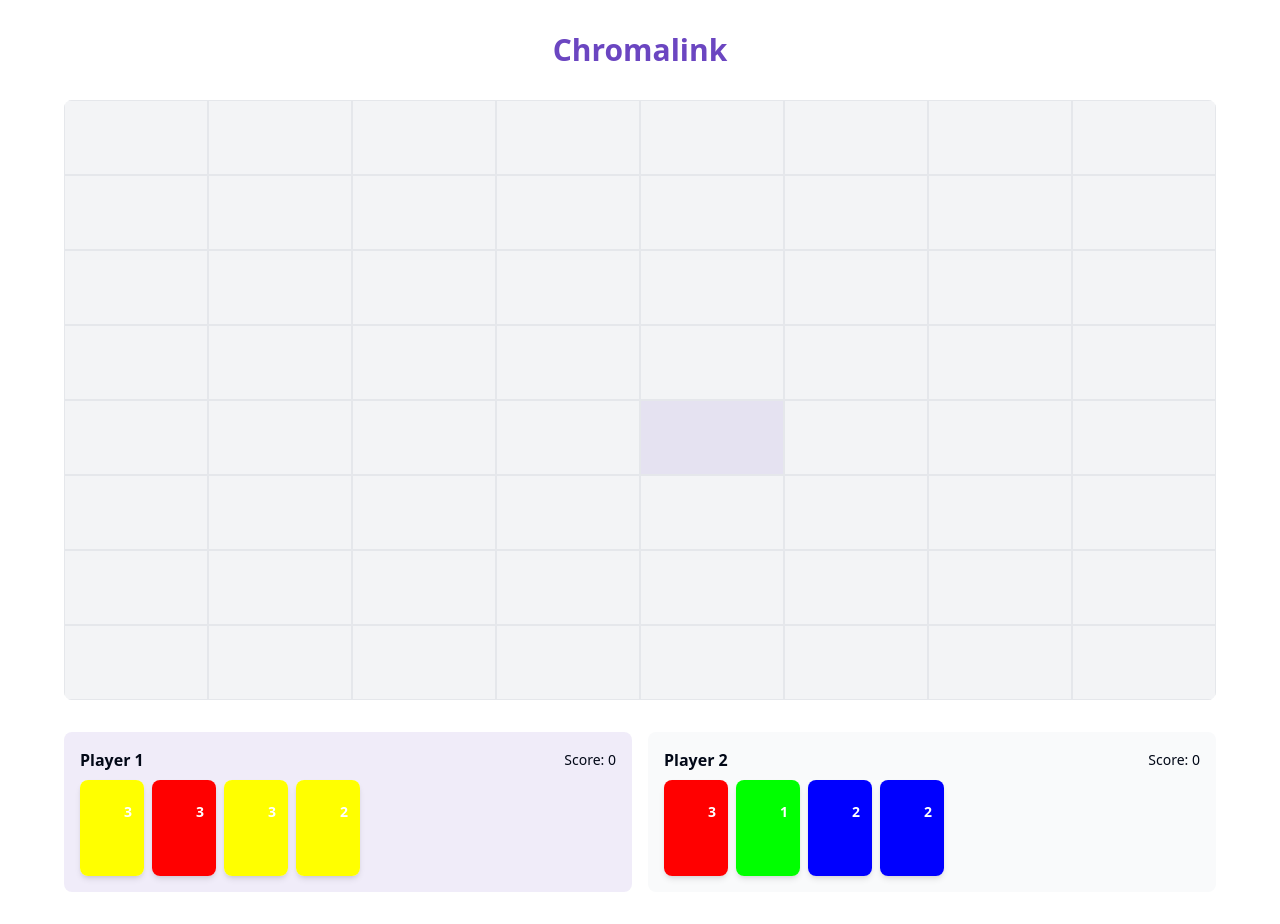
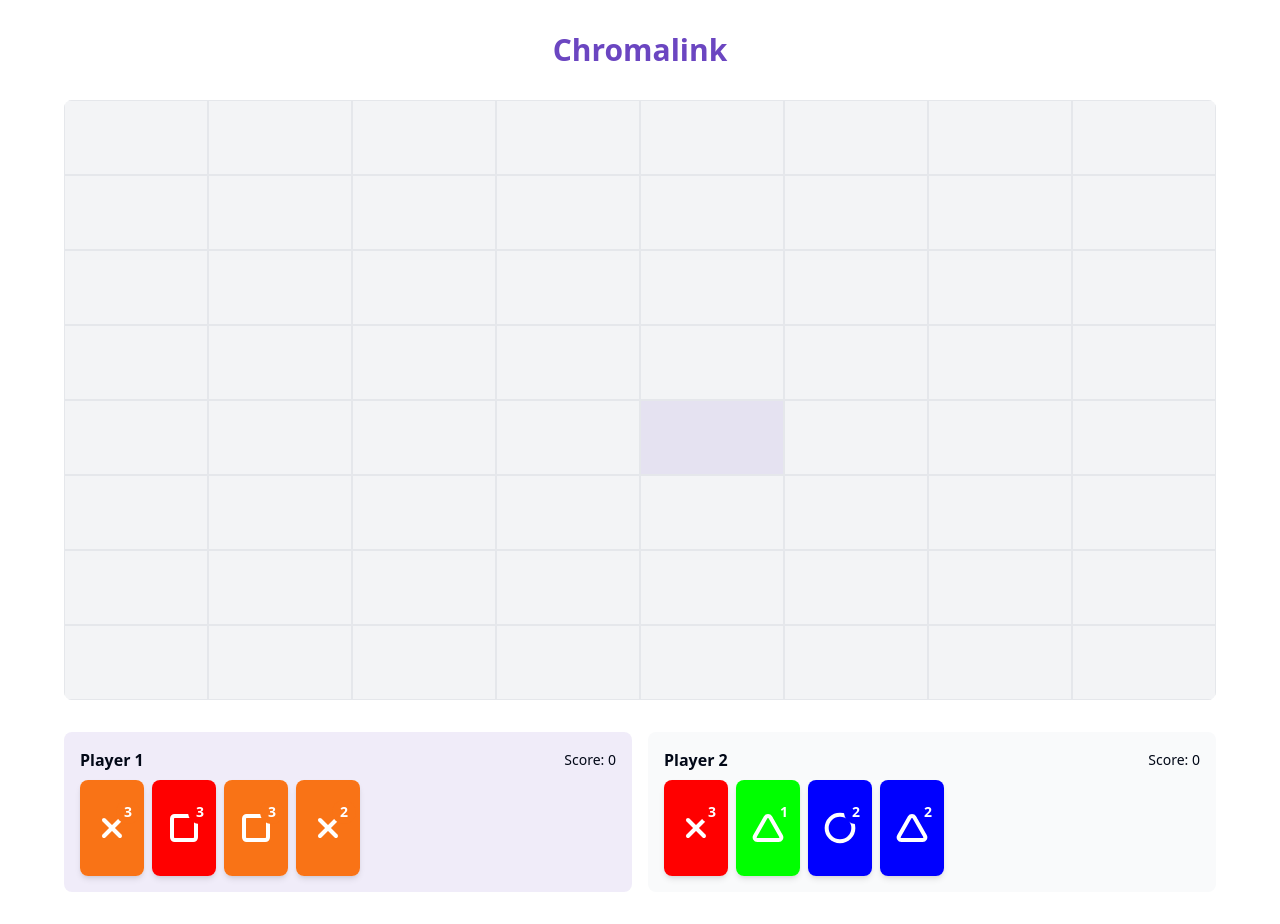
Before and after one commit to lecharles/game-for-kids-and-grownups-iota-card-play, a React (Vite) app: page / in a window 1280 px wide. Both pictures are taken after a click on the button "Start Game". Built offline with nearby package versions, Linux system fonts and the light colour scheme.

Commit message:
Add shapes and update colors
Added shape rendering to the game cards and changed the color yellow to orange for better visibility.
[skip gpt_engineer]

```diff
--- a/src/components/GameCard.tsx
+++ b/src/components/GameCard.tsx
@@ -36,12 +36,11 @@ export const GameCard = ({ card, draggable = false, onDragStart }: GameCardProps
       >
         <div className="relative">
           <ShapeComponent
-            className="w-8 h-8"
-            style={{ color: `var(--card-${card.color})` }}
-            strokeWidth={2.5}
+            className="w-8 h-8 text-white"
+            strokeWidth={3}
           />
           <div
-            className={`absolute -top-3 -right-3 w-6 h-6 rounded-full flex items-center justify-center text-sm font-bold text-white`}
+            className={`absolute -top-3 -right-3 w-6 h-6 rounded-full flex items-center justify-center text-sm font-bold text-white bg-opacity-80`}
             style={{ backgroundColor: `var(--card-${card.color})` }}
           >
             {card.number}
--- a/src/index.css
+++ b/src/index.css
@@ -9,7 +9,7 @@
     --card-red: #FF0000;
     --card-blue: #0000FF;
     --card-green: #00FF00;
-    --card-yellow: #FFFF00;
+    --card-yellow: #F97316;  /* Changed to orange */
 
     --card: 0 0% 100%;
     --card-foreground: 222.2 84% 4.9%;
@@ -61,7 +61,7 @@
     --card-red: #FF0000;
     --card-blue: #0000FF;
     --card-green: #00FF00;
-    --card-yellow: #FFFF00;
+    --card-yellow: #F97316;  /* Changed to orange */
 
     --card: 222.2 84% 4.9%;
     --card-foreground: 210 40% 98%;
```
